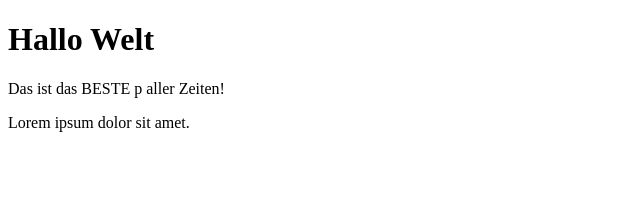
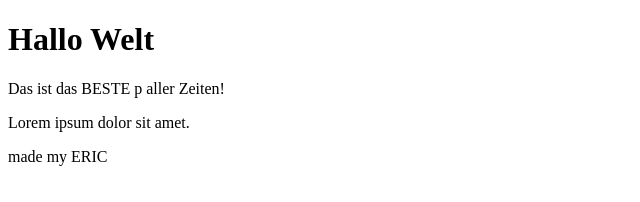
Before and after one commit to GfsTee/git-w-eric, a plain HTML site: page index.html in a window 1280 px wide. Shown: the full height of the page, 0-640 px from the left. Drawn offline with Linux system fonts and the light colour scheme.

Commit message:
footer added

```diff
--- a/index.html
+++ b/index.html
@@ -18,6 +18,9 @@
     <div id="hero">
         <div class="container"></div>
     </div>
+    <footer>
+        made my ERIC
+    </footer>
     <script src="assets/js/main.js"></script>
 </body>
 
```
